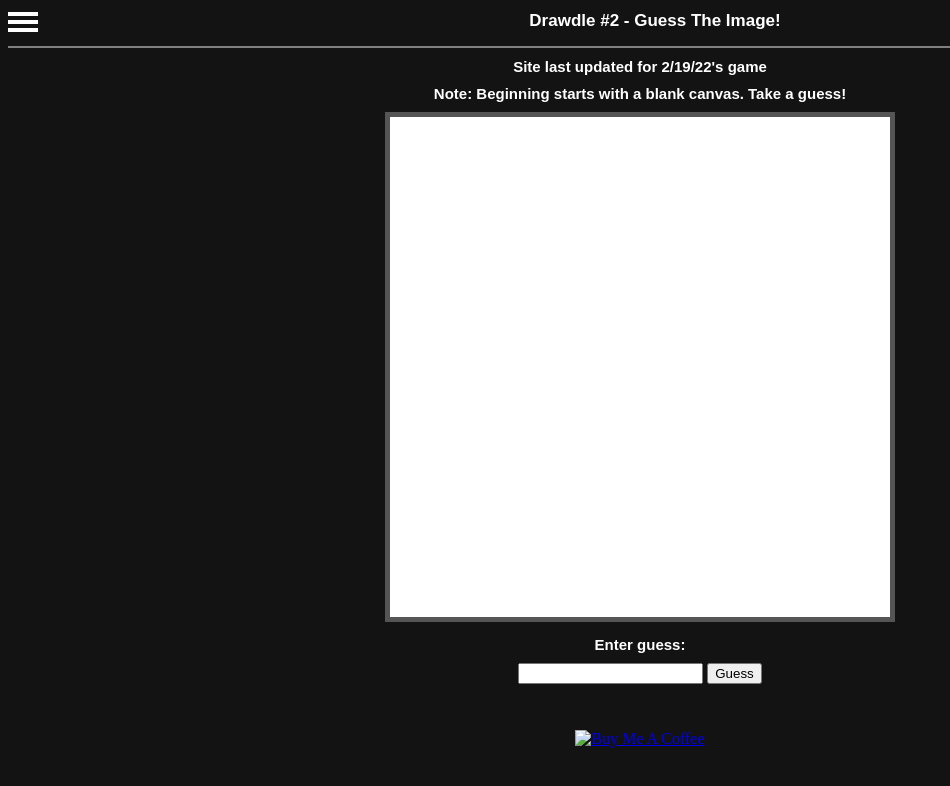
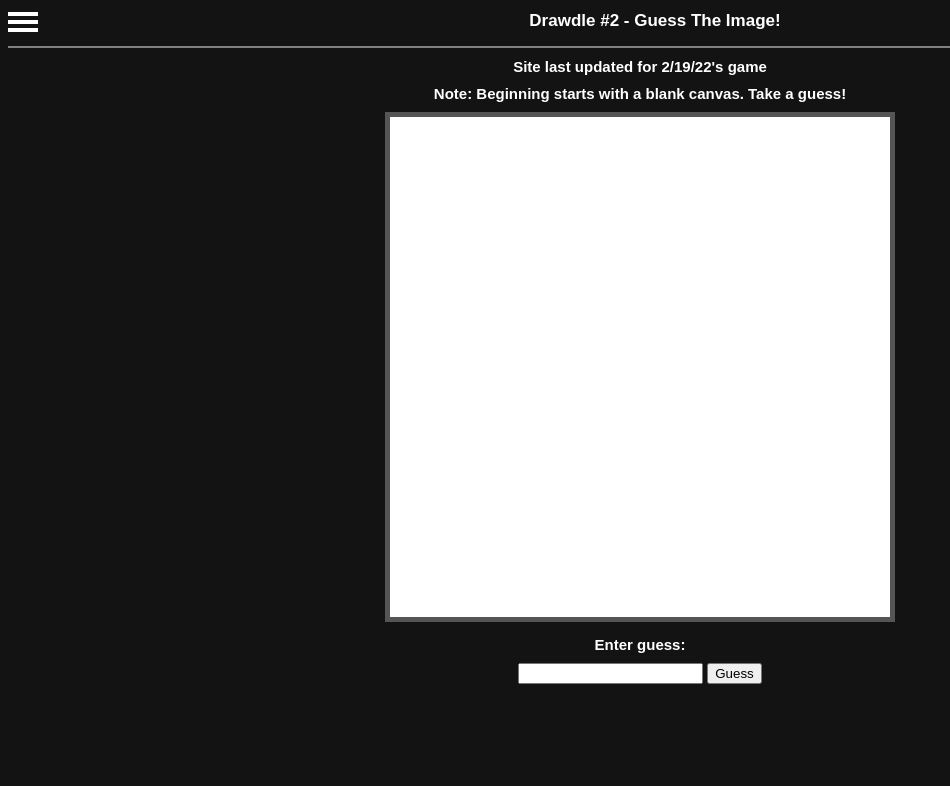
Before and after one commit to GhostRooster/ghostrooster.github.io, a plain HTML site: page index.html in a window 1280 px wide. Shown: the whole page, without its empty margins (0-950 px from the left). Drawn offline with Linux system fonts and the light colour scheme.

Commit message:
Add files via upload

```diff
--- a/index.html
+++ b/index.html
@@ -102,7 +102,6 @@
 				<br>
 				<br>
 				<div>
-				<a href="https://www.buymeacoffee.com/ghostrooster" target="_blank"><img src="https://cdn.buymeacoffee.com/buttons/default-orange.png" alt="Buy Me A Coffee" height="41" width="174"></a>
 			</div>
 	</main>
 	</body>
```
